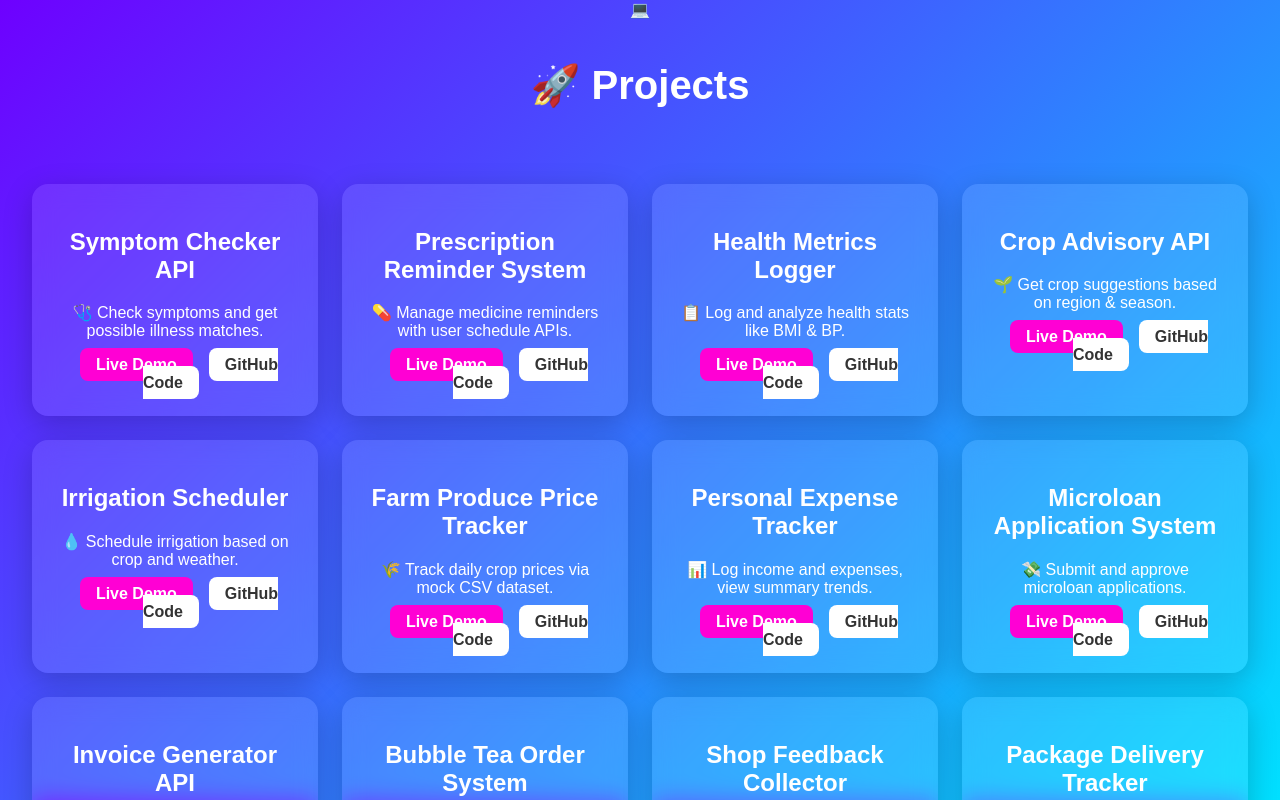
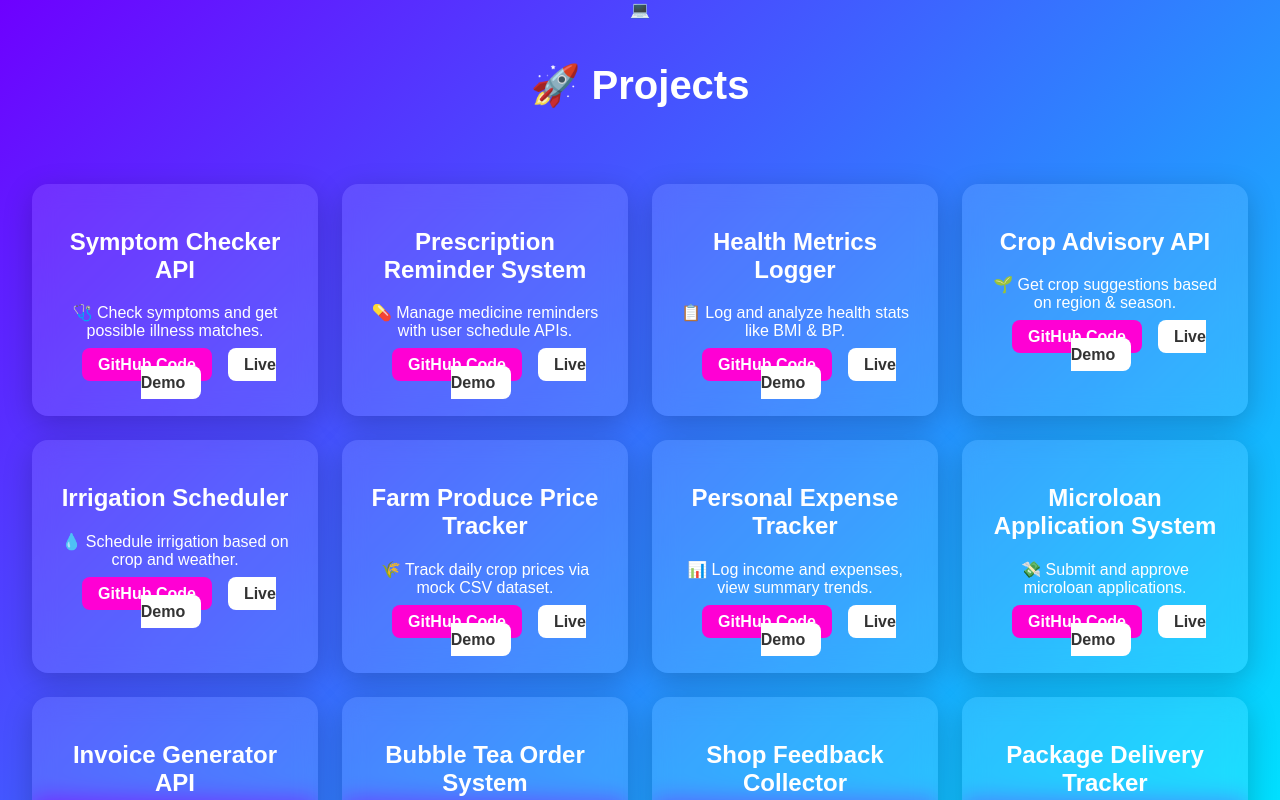
Before and after one commit to Pradeep94GMU/my-portfolio, a React (Create React App) app: page / in a window 1280 px wide. Shown: the top 800 px of the page. Built offline with nearby package versions, Linux system fonts and the light colour scheme; the HTML template or start-up script is replaced by a standard one.

Commit message:
Added new tab opening

```diff
--- a/src/components/ProjectCard.jsx
+++ b/src/components/ProjectCard.jsx
@@ -6,8 +6,9 @@ function ProjectCard({ project }) {
       <h2>{project.icon} {project.title}</h2>
       <p>{project.description}</p>
       <div className="buttons">
-        <a href={project.demoLink}>Live Demo</a>
-        <a href={project.githubLink}>GitHub Code</a>
+        <a href={project.githubLink} target="_blank" rel="noreferrer">GitHub Code</a>
+        <a href={project.demoLink} target="_blank" rel="noreferrer">Live Demo</a>
+
       </div>
     </div>
   );
```
